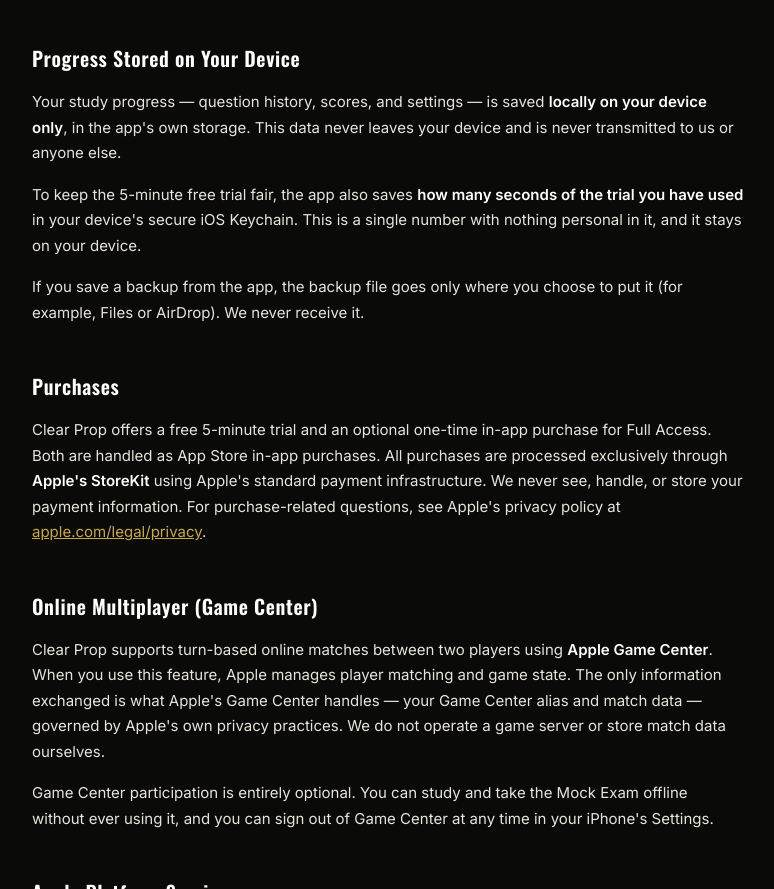
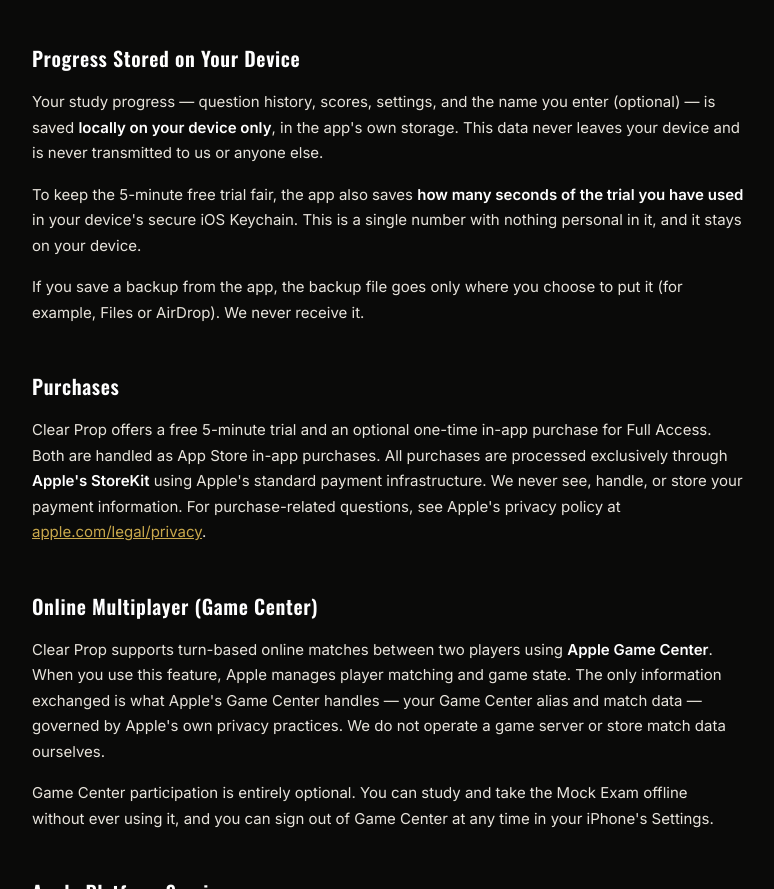
Before and after one commit to HoneyBadger-Labs/Main-Website, a plain HTML site: page clearprop/privacy.html in a window 1280 px wide. Shown: the part 1068-1957 px from the top of the page, without its empty margins (252-1026 px from the left). Drawn offline with nearby package versions, Linux system fonts and the light colour scheme; a web font is replaced by a local one.

Commit message:
Privacy: the optional player name is stored on the device too
Co-Authored-By: Claude Opus 5.5 <noreply@anthropic.com>

```diff
--- a/clearprop/privacy.html
+++ b/clearprop/privacy.html
@@ -130,7 +130,7 @@
 </ul>
 
 <h2>Progress Stored on Your Device</h2>
-<p>Your study progress — question history, scores, and settings — is saved <strong>locally on your device only</strong>, in the app's own storage. This data never leaves your device and is never transmitted to us or anyone else.</p>
+<p>Your study progress — question history, scores, settings, and the name you enter (optional) — is saved <strong>locally on your device only</strong>, in the app's own storage. This data never leaves your device and is never transmitted to us or anyone else.</p>
 <p>To keep the 5-minute free trial fair, the app also saves <strong>how many seconds of the trial you have used</strong> in your device's secure iOS Keychain. This is a single number with nothing personal in it, and it stays on your device.</p>
 <p>If you save a backup from the app, the backup file goes only where you choose to put it (for example, Files or AirDrop). We never receive it.</p>
 
```
